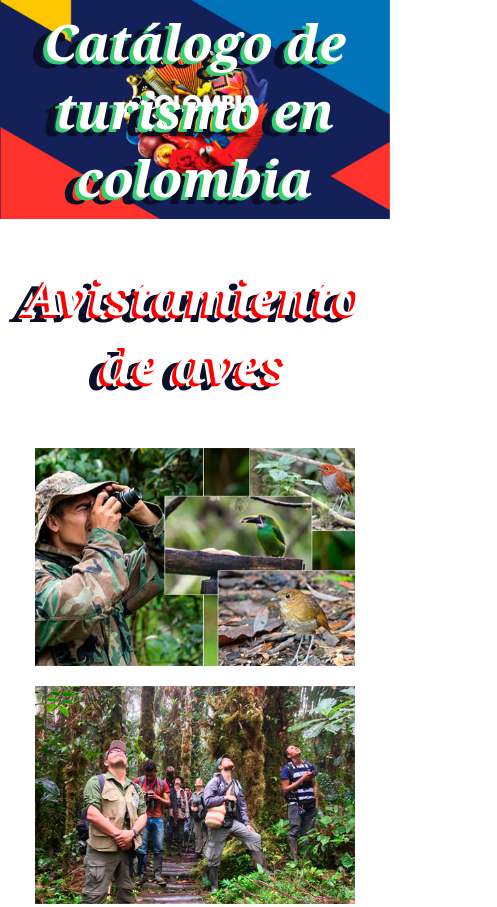
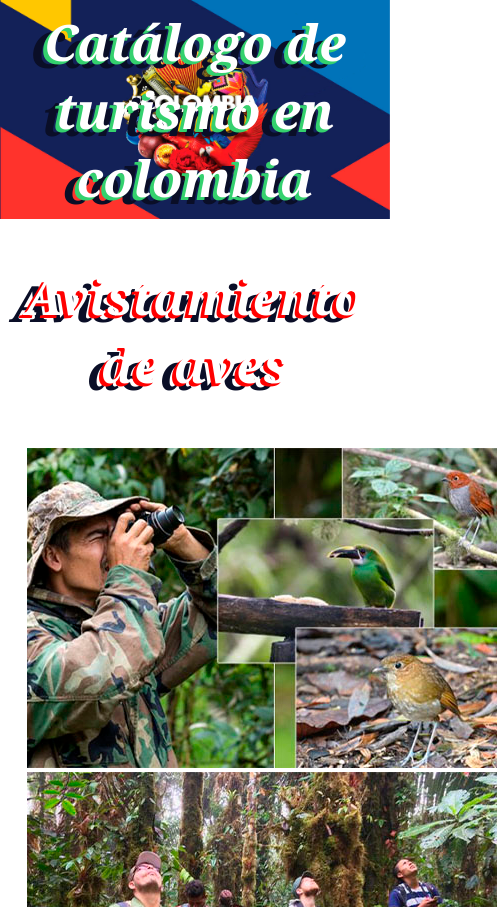
Before and after one commit to batero826/portafolio, a plain HTML site: page index.html in a window 390 px wide. Shown: the top 907 px of the page, 497 px wide, since content can reach past the window. Drawn offline with Linux system fonts and the light colour scheme.

Commit message:
modificacion de css

```diff
--- a/css/style.css
+++ b/css/style.css
@@ -50,15 +50,6 @@ img.turismo{
         /*background-color: darkgray;*/
 
     }
-
-    img.catalogo{
-        width: 95%;
-        display: block;
-        margin: 0 auto 0 auto;
-        margin-bottom: 1.3em;
-    }
-
-
  }
 
 /* Table ,Ipa */
```
